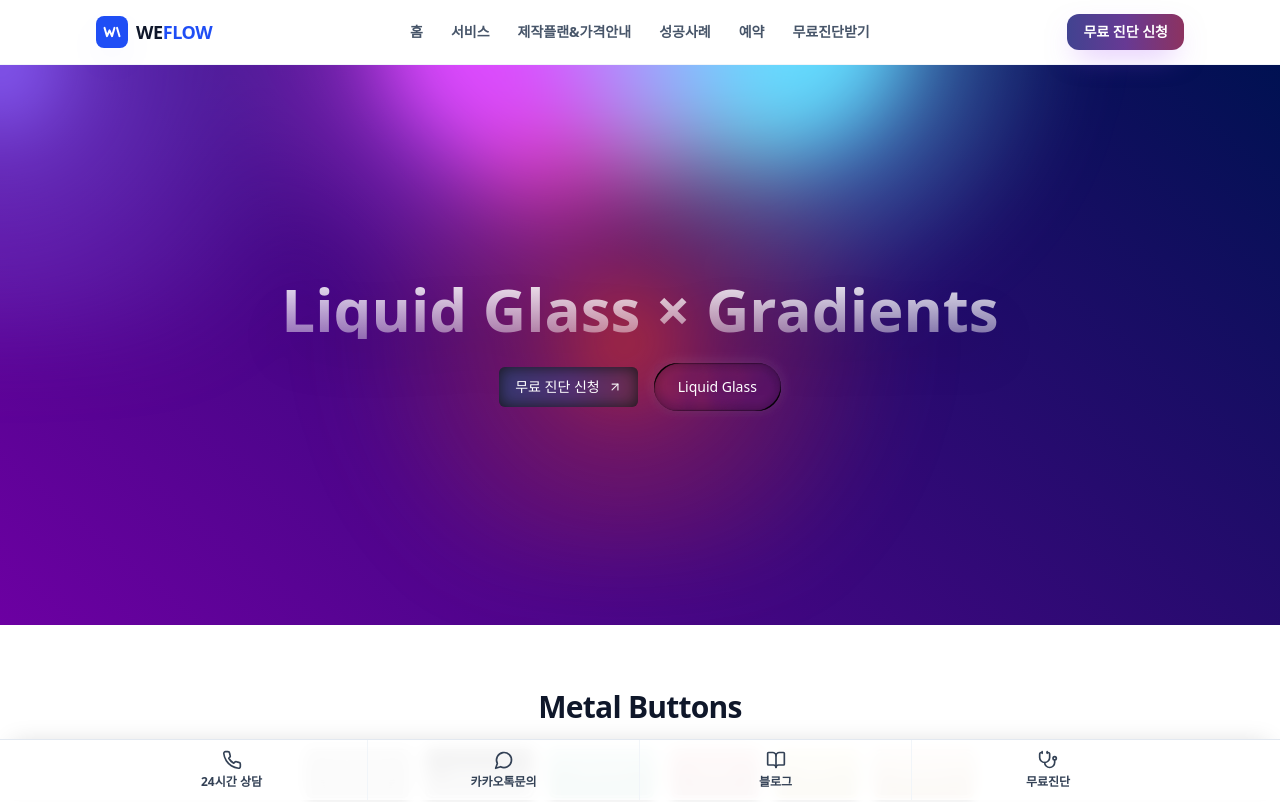
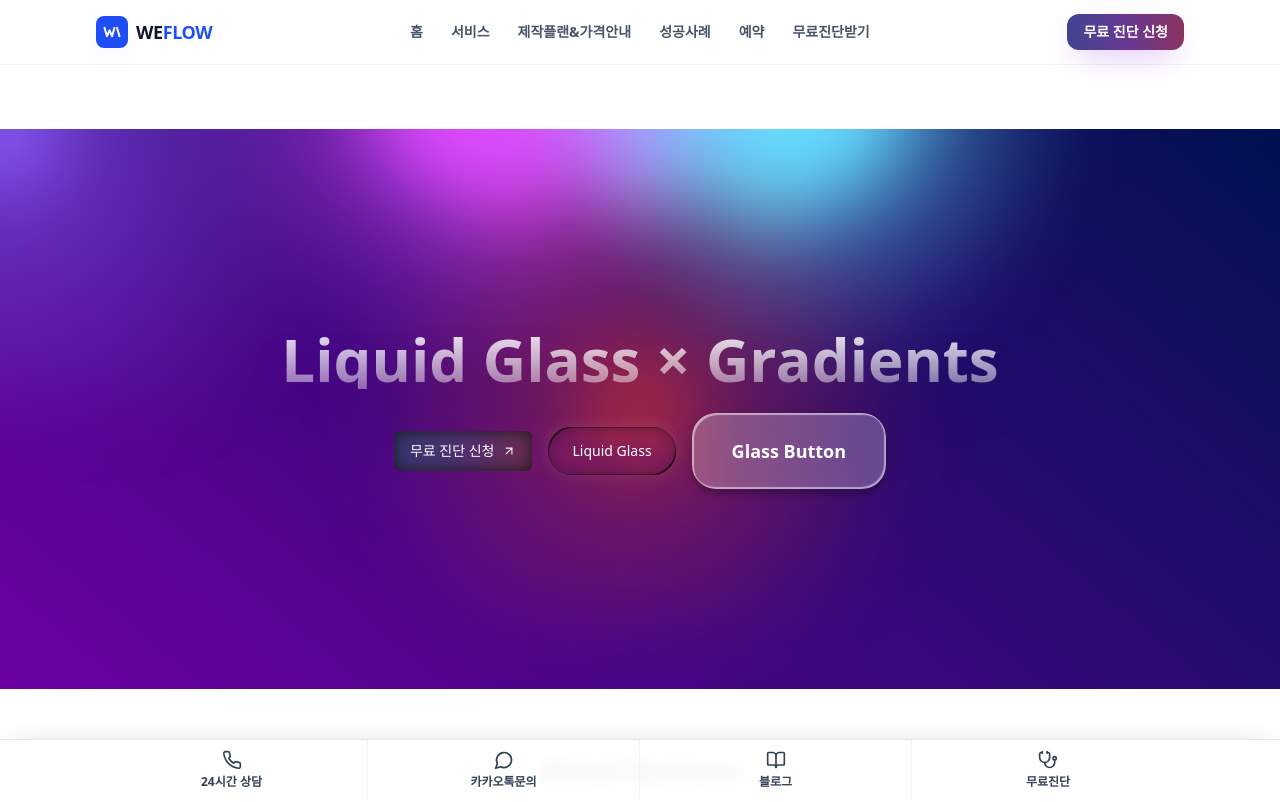
Before and after one commit to zaewc/weflow, a Next.js app: page /showcase in a window 1280 px wide. Shown: the top 802 px of the page. Built offline with nearby package versions, Linux system fonts and the light colour scheme; a web font is replaced by a local one.

Commit message:
feat(app): feature liquid-glass GlassButton in showcase

```diff
--- a/src/app/showcase/page.tsx
+++ b/src/app/showcase/page.tsx
@@ -1,7 +1,11 @@
 "use client";
 
 import { BackgroundGradientAnimation } from "@/components/ui/background-gradient-animation";
-import { Component as LiquidGlassDock } from "@/components/ui/liquid-glass";
+import {
+  Component as LiquidGlassDock,
+  GlassButton,
+  GlassFilter,
+} from "@/components/ui/liquid-glass";
 import {
   LiquidButton,
   MetalButton,
@@ -21,6 +25,7 @@ const METAL_VARIANTS = [
 export default function ShowcasePage() {
   return (
     <div className="space-y-16 pb-16">
+      <GlassFilter />
       {/* 배경 그라데이션 애니메이션 + CTA / 리퀴드 버튼 */}
       <section className="relative h-[70vh] overflow-hidden rounded-none">
         <BackgroundGradientAnimation containerClassName="h-full w-full">
@@ -33,6 +38,9 @@ export default function ShowcasePage() {
               <LiquidButton size="xl" className="text-white">
                 Liquid Glass
               </LiquidButton>
+              <GlassButton>
+                <span className="text-lg text-white">Glass Button</span>
+              </GlassButton>
             </div>
           </div>
         </BackgroundGradientAnimation>
```
